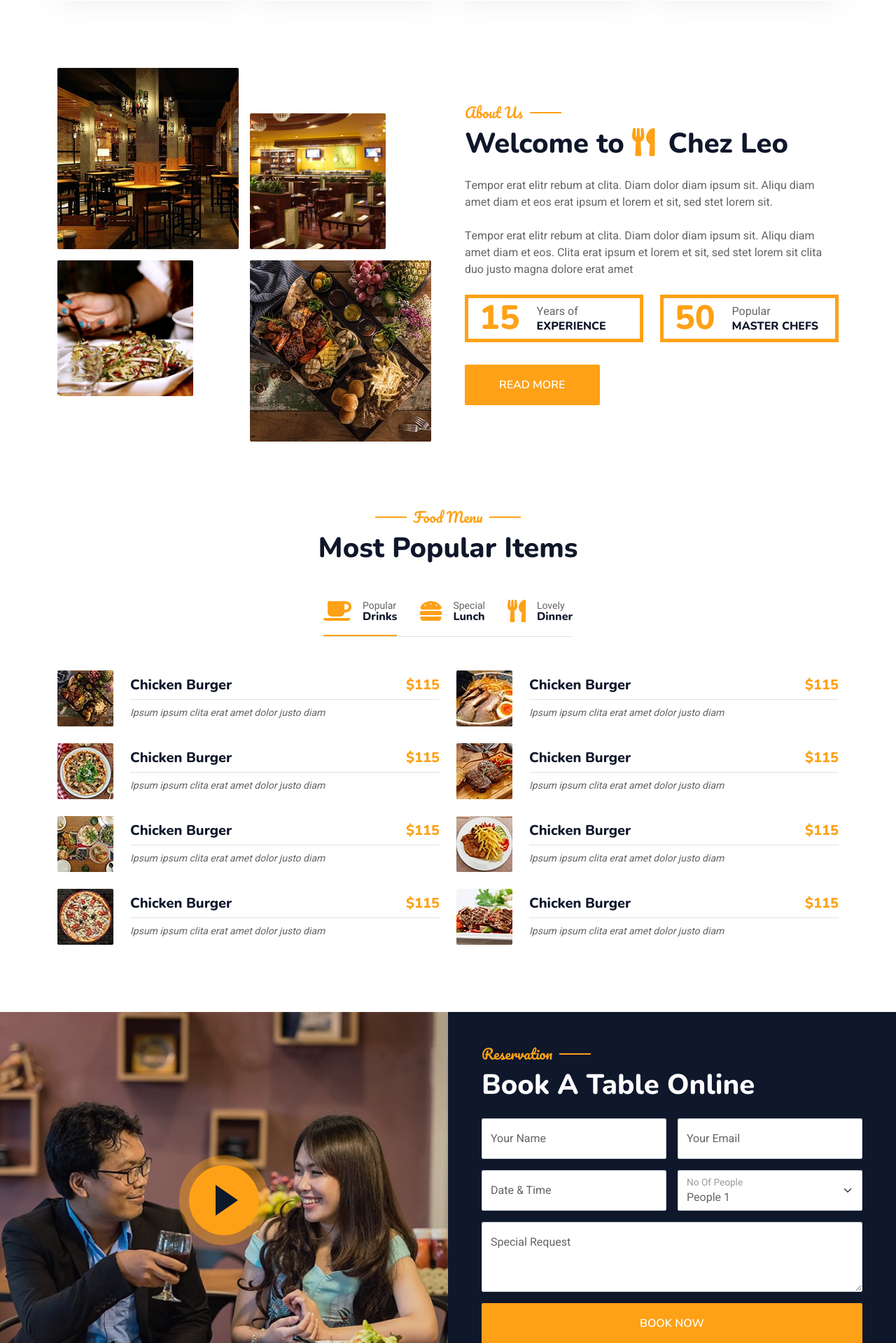
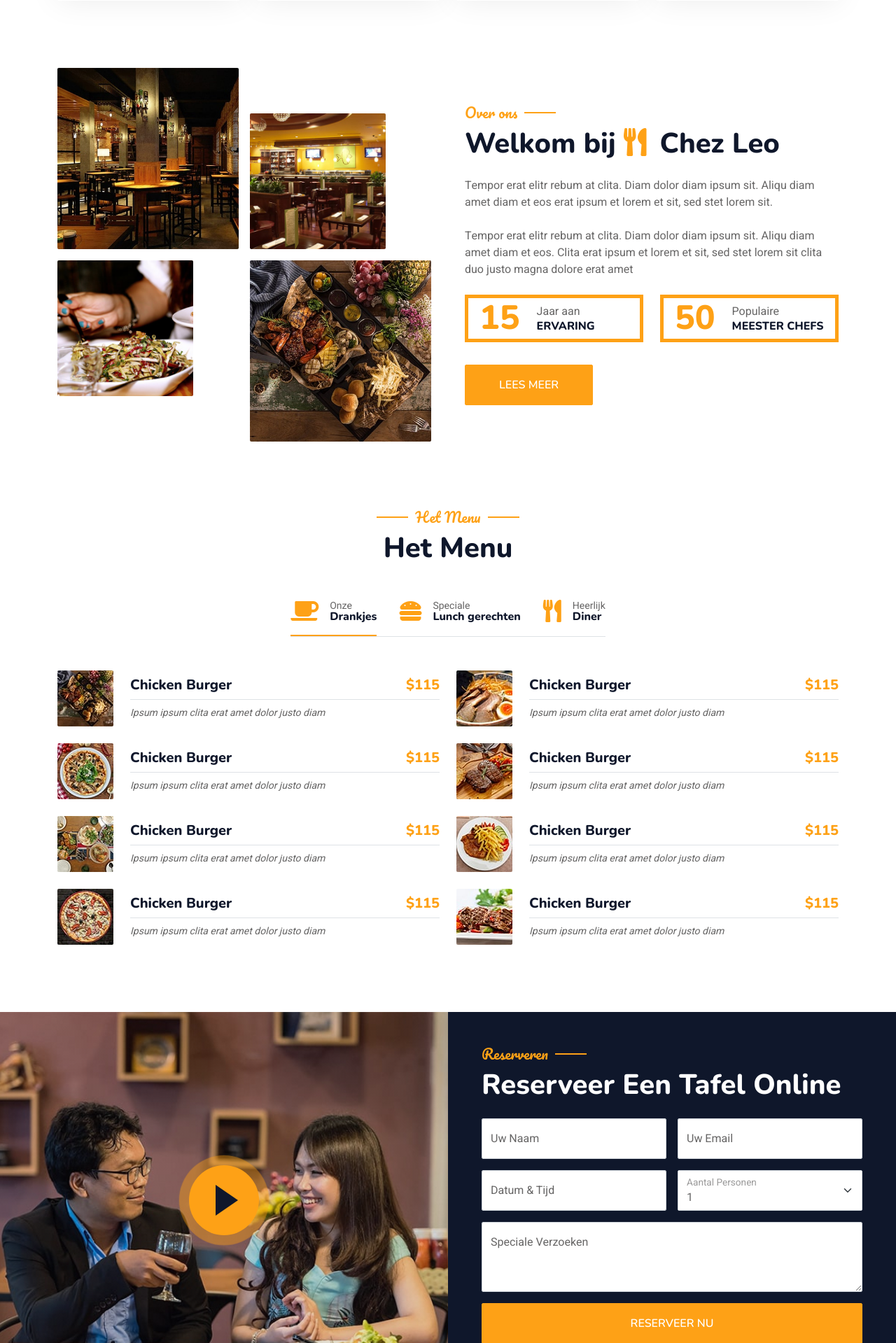
Before and after one commit to luc6543/Chez_leo, a Laravel app: page / in a window 1280 px wide. Shown: the part 1173-3092 px from the top of the page at 70% size. Run offline with Laravel 12, Linux system fonts and the light colour scheme; style sheets or scripts are compiled from the project's sources; some libraries are stand-ins or nearby versions.

Commit message:
Vertaling

```diff
--- a/resources/views/livewire/home-page.blade.php
+++ b/resources/views/livewire/home-page.blade.php
@@ -37,7 +37,7 @@
    {{-- <!-- Spinner Start -->--}}
    <div id="spinner" class="show bg-white position-fixed translate-middle w-100 vh-100 top-50 start-50 d-flex align-items-center justify-content-center">
        <div class="spinner-border text-primary" style="width: 3rem; height: 3rem;" role="status">
-           <span class="sr-only">Loading...</span>
+           <span class="sr-only">Laden...</span>
        </div>
    </div>
   <!-- Spinner End -->
@@ -56,20 +56,20 @@
             <div class="collapse navbar-collapse" id="navbarCollapse">
                 <div class="navbar-nav ms-auto py-0 pe-4">
                     <!--<a href="index.html" class="nav-item nav-link active">Home</a>
-                     <a href="about.html" class="nav-item nav-link">About</a>
+                     <a href="about.html" class="nav-item nav-link">Over ons</a>
                     <a href="service.html" class="nav-item nav-link">Service</a>
                     <a href="menu.html" class="nav-item nav-link">Menu</a>
                     <div class="nav-item dropdown">
-                        <a href="#" class="nav-link dropdown-toggle" data-bs-toggle="dropdown">Pages</a>
+                        <a href="#" class="nav-link dropdown-toggle" data-bs-toggle="dropdown">Paginas</a>
                         <div class="dropdown-menu m-0">
-                            <a href="booking.html" class="dropdown-item">Booking</a>
-                            <a href="team.html" class="dropdown-item">Our Team</a>
-                            <a href="testimonial.html" class="dropdown-item">Testimonial</a>
+                            <a href="booking.html" class="dropdown-item">Reserveren</a>
+                            <a href="team.html" class="dropdown-item">Ons Team</a>
+                            <a href="testimonial.html" class="dropdown-item">Recenties</a>
                         </div>
                     </div>
                     <a href="contact.html" class="nav-item nav-link">Contact</a> -->
                 </div>
-                <a href="" class="btn btn-primary py-2 px-4">Book A Table</a>
+                <a href="" class="btn btn-primary py-2 px-4">Reserveer een tafel</a>
             </div>
         </nav>
 
@@ -77,12 +77,12 @@
             <div class="container my-5 py-5">
                 <div class="row align-items-center g-5">
                     <div class="col-lg-6 text-center text-lg-start">
-                        <h1 class="display-3 text-white animated slideInLeft">Enjoy Our<br>Delicious Meal</h1>
+                        <h1 class="display-3 text-white animated slideInLeft">Geniet van onze<br>Heerlijke maaltijd</h1>
                         <p class="text-white animated slideInLeft mb-4 pb-2">Tempor erat elitr rebum at clita. Diam
                             dolor diam ipsum sit. Aliqu diam amet diam et eos. Clita erat ipsum et lorem et sit, sed
                             stet lorem sit clita duo justo magna dolore erat amet</p>
-                        <a href="" class="btn btn-primary py-sm-3 px-sm-5 me-3 animated slideInLeft">Book A
-                            Table</a>
+                        <a href="" class="btn btn-primary py-sm-3 px-sm-5 me-3 animated slideInLeft">Reserveer een
+                            tafel</a>
                     </div>
                     <div class="col-lg-6 text-center text-lg-end overflow-hidden">
                         <img class="img-fluid" src="img/hero.png" alt="">
@@ -102,7 +102,7 @@
                     <div class="service-item rounded pt-3">
                         <div class="p-4">
                             <i class="fa fa-3x fa-user-tie text-primary mb-4"></i>
-                            <h5>Master Chefs</h5>
+                            <h5>Meester Chefs</h5>
                             <p>Diam elitr kasd sed at elitr sed ipsum justo dolor sed clita amet diam</p>
                         </div>
                     </div>
@@ -111,7 +111,7 @@
                     <div class="service-item rounded pt-3">
                         <div class="p-4">
                             <i class="fa fa-3x fa-utensils text-primary mb-4"></i>
-                            <h5>Quality Food</h5>
+                            <h5>Goede kwaliteit</h5>
                             <p>Diam elitr kasd sed at elitr sed ipsum justo dolor sed clita amet diam</p>
                         </div>
                     </div>
@@ -120,7 +120,7 @@
                     <div class="service-item rounded pt-3">
                         <div class="p-4">
                             <i class="fa fa-3x fa-cart-plus text-primary mb-4"></i>
-                            <h5>Online Order</h5>
+                            <h5>Bestel online</h5>
                             <p>Diam elitr kasd sed at elitr sed ipsum justo dolor sed clita amet diam</p>
                         </div>
                     </div>
@@ -165,8 +165,8 @@
                     </div>
                 </div>
                 <div class="col-lg-6">
-                    <h5 class="section-title ff-secondary text-start text-primary fw-normal">About Us</h5>
-                    <h1 class="mb-4">Welcome to <i class="fa fa-utensils text-primary me-2"></i> Chez Leo</h1>
+                    <h5 class="section-title ff-secondary text-start text-primary fw-normal">Over ons</h5>
+                    <h1 class="mb-4">Welkom bij <i class="fa fa-utensils text-primary me-2"></i> Chez Leo</h1>
                     <p class="mb-4">Tempor erat elitr rebum at clita. Diam dolor diam ipsum sit. Aliqu diam amet
                         diam et eos erat ipsum et lorem et sit, sed stet lorem sit.</p>
                     <p class="mb-4">Tempor erat elitr rebum at clita. Diam dolor diam ipsum sit. Aliqu diam amet
@@ -178,8 +178,8 @@
                                 <h1 class="flex-shrink-0 display-5 text-primary mb-0" data-toggle="counter-up">15
                                 </h1>
                                 <div class="ps-4">
-                                    <p class="mb-0">Years of</p>
-                                    <h6 class="text-uppercase mb-0">Experience</h6>
+                                    <p class="mb-0">Jaar aan</p>
+                                    <h6 class="text-uppercase mb-0">Ervaring</h6>
                                 </div>
                             </div>
                         </div>
@@ -188,13 +188,13 @@
                                 <h1 class="flex-shrink-0 display-5 text-primary mb-0" data-toggle="counter-up">50
                                 </h1>
                                 <div class="ps-4">
-                                    <p class="mb-0">Popular</p>
-                                    <h6 class="text-uppercase mb-0">Master Chefs</h6>
+                                    <p class="mb-0">Populaire</p>
+                                    <h6 class="text-uppercase mb-0">Meester Chefs</h6>
                                 </div>
                             </div>
                         </div>
                     </div>
-                    <a class="btn btn-primary py-3 px-5 mt-2" href="">Read More</a>
+                    <a class="btn btn-primary py-3 px-5 mt-2" href="">Lees Meer</a>
                 </div>
             </div>
         </div>
@@ -206,8 +206,8 @@
     <div class="  py-5">
         <div class="container">
             <div class="text-center wow fadeInUp" data-wow-delay="0.1s">
-                <h5 class="section-title ff-secondary text-center text-primary fw-normal">Food Menu</h5>
-                <h1 class="mb-5">Most Popular Items</h1>
+                <h5 class="section-title ff-secondary text-center text-primary fw-normal">Het Menu</h5>
+                <h1 class="mb-5">Het Menu</h1>
             </div>
             <div class="tab-class text-center wow fadeInUp" data-wow-delay="0.1s">
                 <ul class="nav nav-pills d-inline-flex justify-content-center border-bottom mb-5">
@@ -216,8 +216,8 @@
                            href="#tab-1">
                             <i class="fa fa-coffee fa-2x text-primary"></i>
                             <div class="ps-3">
-                                <small class="text-body">Popular</small>
-                                <h6 class="mt-n1 mb-0">Drinks</h6>
+                                <small class="text-body">Onze</small>
+                                <h6 class="mt-n1 mb-0">Drankjes</h6>
                             </div>
                         </a>
                     </li>
@@ -226,8 +226,8 @@
                            href="#tab-2">
                             <i class="fa fa-hamburger fa-2x text-primary"></i>
                             <div class="ps-3">
-                                <small class="text-body">Special</small>
-                                <h6 class="mt-n1 mb-0">Lunch</h6>
+                                <small class="text-body">Speciale</small>
+                                <h6 class="mt-n1 mb-0">Lunch gerechten</h6>
                             </div>
                         </a>
                     </li>
@@ -236,8 +236,8 @@
                            href="#tab-3">
                             <i class="fa fa-utensils fa-2x text-primary"></i>
                             <div class="ps-3">
-                                <small class="text-body">Lovely</small>
-                                <h6 class="mt-n1 mb-0">Dinner</h6>
+                                <small class="text-body">Heerlijk</small>
+                                <h6 class="mt-n1 mb-0">Diner</h6>
                             </div>
                         </a>
                     </li>
@@ -611,49 +611,49 @@
             </div>
             <div class="col-md-6 bg-dark d-flex align-items-center">
                 <div class="p-5 wow fadeInUp" data-wow-delay="0.2s">
-                    <h5 class="section-title ff-secondary text-start text-primary fw-normal">Reservation</h5>
-                    <h1 class="text-white mb-4">Book A Table Online</h1>
+                    <h5 class="section-title ff-secondary text-start text-primary fw-normal">Reserveren</h5>
+                    <h1 class="text-white mb-4">Reserveer Een Tafel Online</h1>
                     <form>
                         <div class="row g-3">
                             <div class="col-md-6">
                                 <div class="form-floating">
-                                    <input type="text" class="form-control" id="name" placeholder="Your Name">
-                                    <label for="name">Your Name</label>
+                                    <input type="text" class="form-control" id="name" placeholder="Uw Naam">
+                                    <label for="name">Uw Naam</label>
                                 </div>
                             </div>
                             <div class="col-md-6">
                                 <div class="form-floating">
-                                    <input type="email" class="form-control" id="email" placeholder="Your Email">
-                                    <label for="email">Your Email</label>
+                                    <input type="email" class="form-control" id="email" placeholder="Uw Email">
+                                    <label for="email">Uw Email</label>
                                 </div>
                             </div>
                             <div class="col-md-6">
                                 <div class="form-floating date" id="date3" data-target-input="nearest">
                                     <input type="text" class="form-control datetimepicker-input" id="datetime"
-                                           placeholder="Date & Time" data-target="#date3"
+                                           placeholder="Datum & Tijd" data-target="#date3"
                                            data-toggle="datetimepicker" />
-                                    <label for="datetime">Date & Time</label>
+                                    <label for="datetime">Datum & Tijd</label>
                                 </div>
                             </div>
                             <div class="col-md-6">
                                 <div class="form-floating">
                                     <select class="form-select" id="select1">
-                                        <option value="1">People 1</option>
-                                        <option value="2">People 2</option>
-                                        <option value="3">People 3</option>
+                                        <option value="1">1</option>
+                                        <option value="2">2</option>
+                                        <option value="3">3</option>
                                     </select>
-                                    <label for="select1">No Of People</label>
+                                    <label for="select1">Aantal Personen</label>
                                 </div>
                             </div>
                             <div class="col-12">
                                 <div class="form-floating">
-                                        <textarea class="form-control" placeholder="Special Request" id="message"
+                                        <textarea class="form-control" placeholder="Speciale Verzoeken" id="message"
                                                   style="height: 100px"></textarea>
-                                    <label for="message">Special Request</label>
+                                    <label for="message">Speciale Verzoeken</label>
                                 </div>
                             </div>
                             <div class="col-12">
-                                <button class="btn btn-primary w-100 py-3" type="submit">Book Now</button>
+                                <button class="btn btn-primary w-100 py-3" type="submit">Reserveer Nu</button>
                             </div>
                         </div>
                     </form>
@@ -686,8 +686,8 @@
     <!-- <div class="  pt-5 pb-3">
         <div class="container">
             <div class="text-center wow fadeInUp" data-wow-delay="0.1s">
-                <h5 class="section-title ff-secondary text-center text-primary fw-normal">Team Members</h5>
-                <h1 class="mb-5">Our Master Chefs</h1>
+                <h5 class="section-title ff-secondary text-center text-primary fw-normal">Team Genoten</h5>
+                <h1 class="mb-5">Onze Meester Chefs</h1>
             </div>
             <div class="row g-4">
                 <div class="col-lg-3 col-md-6 wow fadeInUp" data-wow-delay="0.1s">
@@ -695,7 +695,7 @@
                         <div class="rounded-circle overflow-hidden m-4">
                             <img class="img-fluid" src="img/team-1.jpg" alt="">
                         </div>
-                        <h5 class="mb-0">Full Name</h5>
+                        <h5 class="mb-0">Volledige Naam</h5>
                         <small>Designation</small>
                         <div class="d-flex justify-content-center mt-3">
                             <a class="btn btn-square btn-primary mx-1" href=""><i class="fab fa-facebook-f"></i></a>
@@ -709,7 +709,7 @@
                         <div class="rounded-circle overflow-hidden m-4">
                             <img class="img-fluid" src="img/team-2.jpg" alt="">
                         </div>
-                        <h5 class="mb-0">Full Name</h5>
+                        <h5 class="mb-0">Volledige Naam</h5>
                         <small>Designation</small>
                         <div class="d-flex justify-content-center mt-3">
                             <a class="btn btn-square btn-primary mx-1" href=""><i class="fab fa-facebook-f"></i></a>
@@ -723,7 +723,7 @@
                         <div class="rounded-circle overflow-hidden m-4">
                             <img class="img-fluid" src="img/team-3.jpg" alt="">
                         </div>
-                        <h5 class="mb-0">Full Name</h5>
+                        <h5 class="mb-0">Volledige Naam</h5>
                         <small>Designation</small>
                         <div class="d-flex justify-content-center mt-3">
                             <a class="btn btn-square btn-primary mx-1" href=""><i class="fab fa-facebook-f"></i></a>
@@ -737,7 +737,7 @@
                         <div class="rounded-circle overflow-hidden m-4">
                             <img class="img-fluid" src="img/team-4.jpg" alt="">
                         </div>
-                        <h5 class="mb-0">Full Name</h5>
+                        <h5 class="mb-0">Volledige Naam</h5>
                         <small>Designation</small>
                         <div class="d-flex justify-content-center mt-3">
                             <a class="btn btn-square btn-primary mx-1" href=""><i class="fab fa-facebook-f"></i></a>
@@ -756,8 +756,8 @@
     <div class="  py-5 wow fadeInUp" data-wow-delay="0.1s">
         <div class="container">
             <div class="text-center">
-                <h5 class="section-title ff-secondary text-center text-primary fw-normal">Testimonial</h5>
-                <h1 class="mb-5">Our Clients Say!!!</h1>
+                <h5 class="section-title ff-secondary text-center text-primary fw-normal">Recenties</h5>
+                <h1 class="mb-5">Onze Klanten Zeggen!!!</h1>
             </div>
             <div class="owl-carousel testimonial-carousel">
                 <div class="testimonial-item bg-transparent border rounded p-4">
@@ -768,7 +768,7 @@
                         <img class="img-fluid flex-shrink-0 rounded-circle" src="img/testimonial-1.jpg"
                              style="width: 50px; height: 50px;">
                         <div class="ps-3">
-                            <h5 class="mb-1">Client Name</h5>
+                            <h5 class="mb-1">Klant Naam</h5>
                             <small>Profession</small>
                         </div>
                     </div>
@@ -781,7 +781,7 @@
                         <img class="img-fluid flex-shrink-0 rounded-circle" src="img/testimonial-2.jpg"
                              style="width: 50px; height: 50px;">
                         <div class="ps-3">
-                            <h5 class="mb-1">Client Name</h5>
+                            <h5 class="mb-1">Klant Naam</h5>
                             <small>Profession</small>
                         </div>
                     </div>
@@ -794,7 +794,7 @@
                         <img class="img-fluid flex-shrink-0 rounded-circle" src="img/testimonial-3.jpg"
                              style="width: 50px; height: 50px;">
                         <div class="ps-3">
-                            <h5 class="mb-1">Client Name</h5>
+                            <h5 class="mb-1">Klant Naam</h5>
                             <small>Profession</small>
                         </div>
                     </div>
@@ -807,7 +807,7 @@
                         <img class="img-fluid flex-shrink-0 rounded-circle" src="img/testimonial-4.jpg"
                              style="width: 50px; height: 50px;">
                         <div class="ps-3">
-                            <h5 class="mb-1">Client Name</h5>
+                            <h5 class="mb-1">Klant Naam</h5>
                             <small>Profession</small>
                         </div>
                     </div>
@@ -823,18 +823,18 @@
         <div class="container py-5">
             <div class="row g-5">
                 <div class="col-lg-3 col-md-6">
-                    <h4 class="section-title ff-secondary text-start text-primary fw-normal mb-4">Company</h4>
-                    <a class="btn btn-link" href="">About Us</a>
-                    <a class="btn btn-link" href="">Contact Us</a>
-                    <a class="btn btn-link" href="">Reservation</a>
-                    <a class="btn btn-link" href="">Privacy Policy</a>
-                    <a class="btn btn-link" href="">Terms & Condition</a>
+                    <h4 class="section-title ff-secondary text-start text-primary fw-normal mb-4">Bedrijf</h4>
+                    <a class="btn btn-link" href="">Over Ons</a>
+                    <a class="btn btn-link" href="">Neem Contact Op</a>
+                    <a class="btn btn-link" href="">Reserveren</a>
+                    <a class="btn btn-link" href="">Privacybeleid</a>
+                    <a class="btn btn-link" href="">Algemene voorwaarden</a>
                 </div>
                 <div class="col-lg-3 col-md-6">
                     <h4 class="section-title ff-secondary text-start text-primary fw-normal mb-4">Contact</h4>
-                    <p class="mb-2"><i class="fa fa-map-marker-alt me-3"></i>123 Street, New York, USA</p>
-                    <p class="mb-2"><i class="fa fa-phone-alt me-3"></i>+012 345 67890</p>
-                    <p class="mb-2"><i class="fa fa-envelope me-3"></i>info@example.com</p>
+                    <p class="mb-2"><i class="fa fa-map-marker-alt me-3"></i>EenStraat 109, 3651 EenPlek, Nederland</p>
+                    <p class="mb-2"><i class="fa fa-phone-alt me-3"></i>+31 06 345 67890</p>
+                    <p class="mb-2"><i class="fa fa-envelope me-3"></i>info@emailadres.com</p>
                     <div class="d-flex pt-2">
                         <a class="btn btn-outline-light btn-social" href=""><i class="fab fa-twitter"></i></a>
                         <a class="btn btn-outline-light btn-social" href=""><i class="fab fa-facebook-f"></i></a>
@@ -843,20 +843,20 @@
                     </div>
                 </div>
                 <div class="col-lg-3 col-md-6">
-                    <h4 class="section-title ff-secondary text-start text-primary fw-normal mb-4">Opening</h4>
-                    <h5 class="text-light fw-normal">Monday - Saturday</h5>
+                    <h4 class="section-title ff-secondary text-start text-primary fw-normal mb-4">Openingstijden</h4>
+                    <h5 class="text-light fw-normal">Maandag - Zaterdag</h5>
                     <p>09AM - 09PM</p>
-                    <h5 class="text-light fw-normal">Sunday</h5>
+                    <h5 class="text-light fw-normal">Zondag</h5>
                     <p>10AM - 08PM</p>
                 </div>
                 <div class="col-lg-3 col-md-6">
-                    <h4 class="section-title ff-secondary text-start text-primary fw-normal mb-4">Newsletter</h4>
+                    <h4 class="section-title ff-secondary text-start text-primary fw-normal mb-4">Nieuwsbrief</h4>
                     <p>Dolor amet sit justo amet elitr clita ipsum elitr est.</p>
                     <div class="position-relative mx-auto" style="max-width: 400px;">
                         <input class="form-control border-primary w-100 py-3 ps-4 pe-5" type="text"
-                               placeholder="Your email">
+                               placeholder="Uw email">
                         <button type="button"
-                                class="btn btn-primary py-2 position-absolute top-0 end-0 mt-2 me-2">SignUp</button>
+                                class="btn btn-primary py-2 position-absolute top-0 end-0 mt-2 me-2">Inschrijven</button>
                     </div>
                 </div>
             </div>
```
